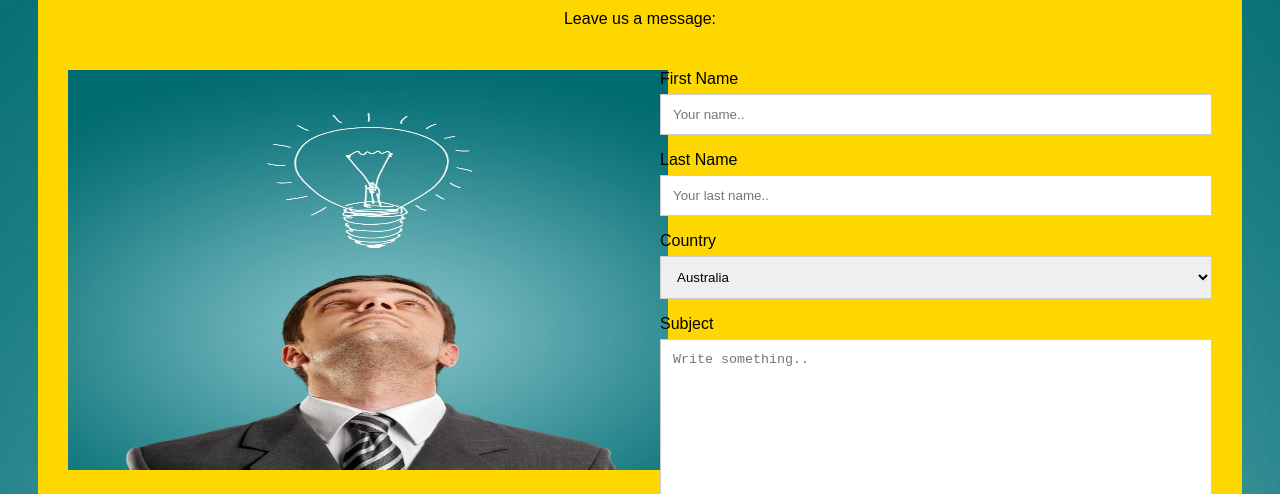
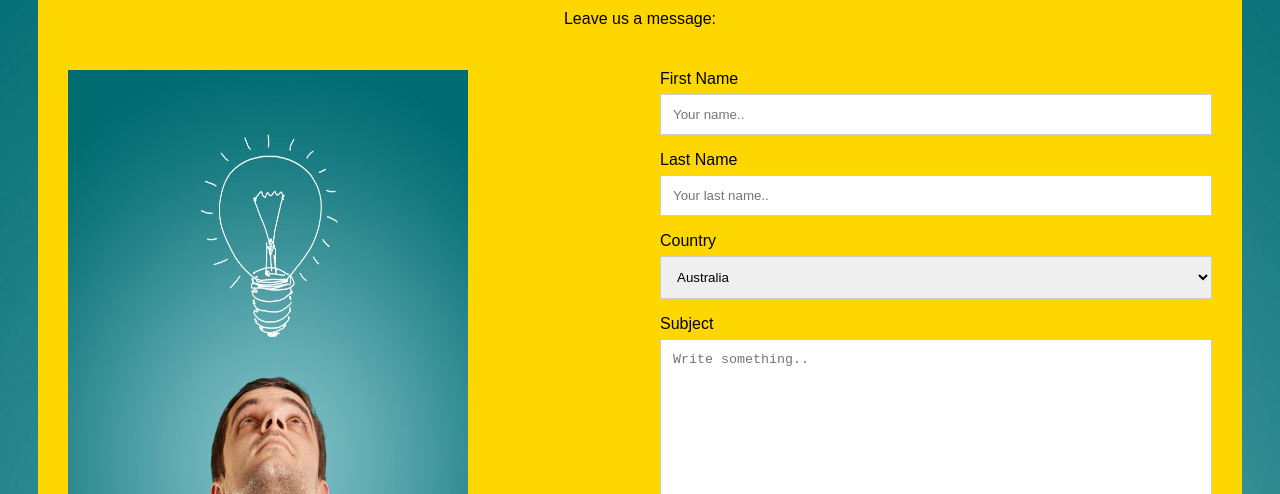
Before and after one commit to cross003/ENTREPRENEURS, a plain HTML site: page Contact.htm in a window 1280 px wide. Shown: the part 306-800 px from the top of the page. Drawn offline with Linux system fonts and the light colour scheme.

Commit message:
Update Contact.htm

```diff
--- a/Contact.htm
+++ b/Contact.htm
@@ -155,7 +155,7 @@ input[type=submit]:hover {
   </div>
   <div class="row">
     <div class="column">
-      <img src="eun.jpg" width="600" height="400">
+      <img src="eun.jpg" width="400" height="600">
     </div>
     <div class="column">
       <form action="/action_page.php">
```
